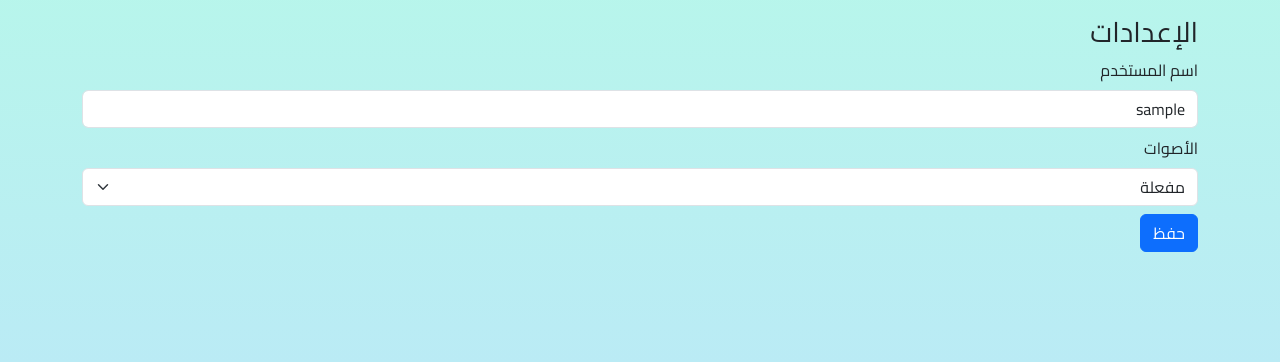
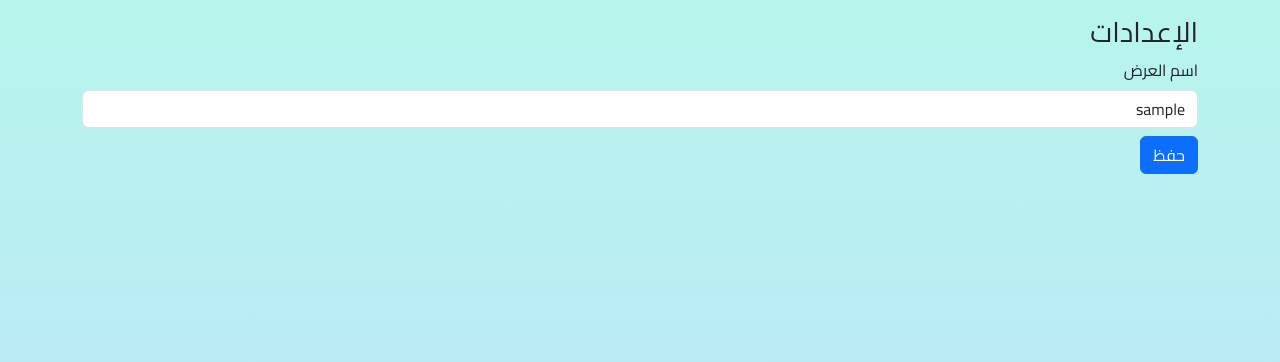
Before and after one commit to Mohammedkaadi/chat_app, a Flask app: page /settings in a window 1280 px wide. Shown: the part 56-418 px from the top of the page. Run offline with Flask 3, Linux system fonts and the light colour scheme; the visitor is signed in with stand-in values (Sample User, id 1).

Commit message:
Update settings.html

```diff
--- a/templates/settings.html
+++ b/templates/settings.html
@@ -3,15 +3,8 @@
 <h3>الإعدادات</h3>
 <form method="post">
   <div class="mb-2">
-    <label class="form-label">اسم المستخدم</label>
+    <label class="form-label">اسم العرض</label>
     <input name="name" value="{{ user }}" class="form-control">
-  </div>
-  <div class="mb-2">
-    <label class="form-label">الأصوات</label>
-    <select name="sound" class="form-select">
-      <option value="on" {% if sound=='on' %}selected{% endif %}>مفعلة</option>
-      <option value="off" {% if sound=='off' %}selected{% endif %}>معطلة</option>
-    </select>
   </div>
   <button class="btn btn-primary">حفظ</button>
 </form>
```
